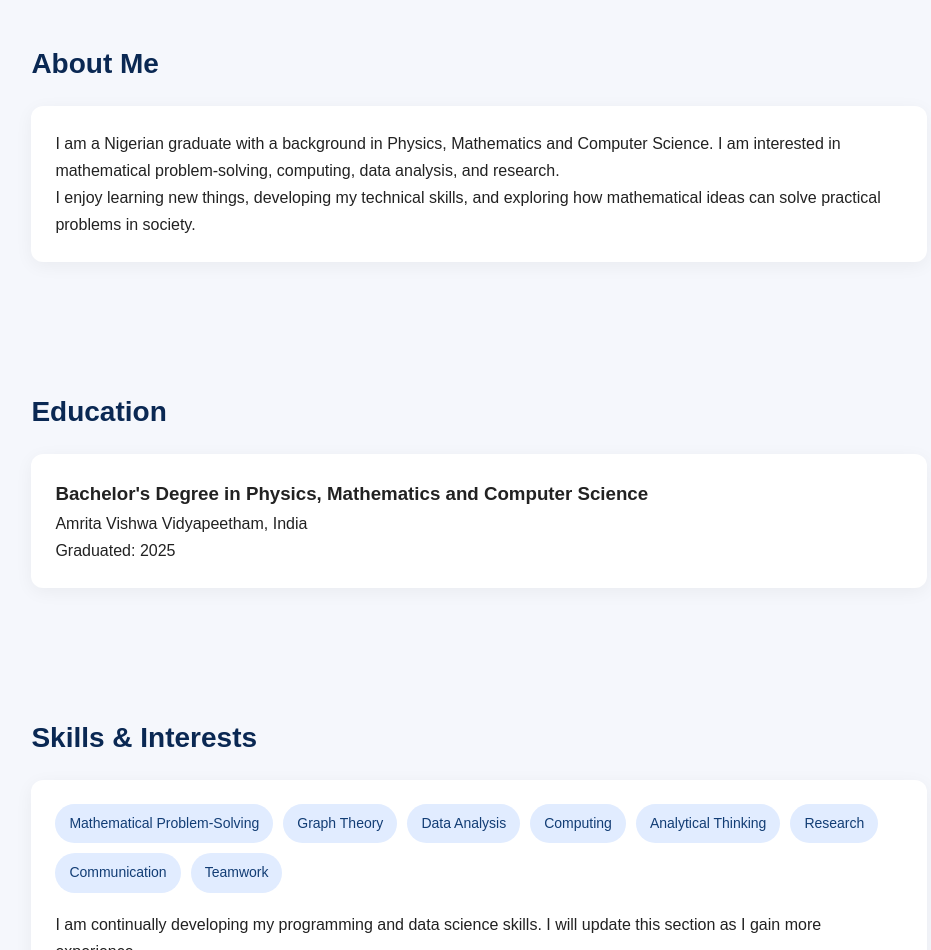
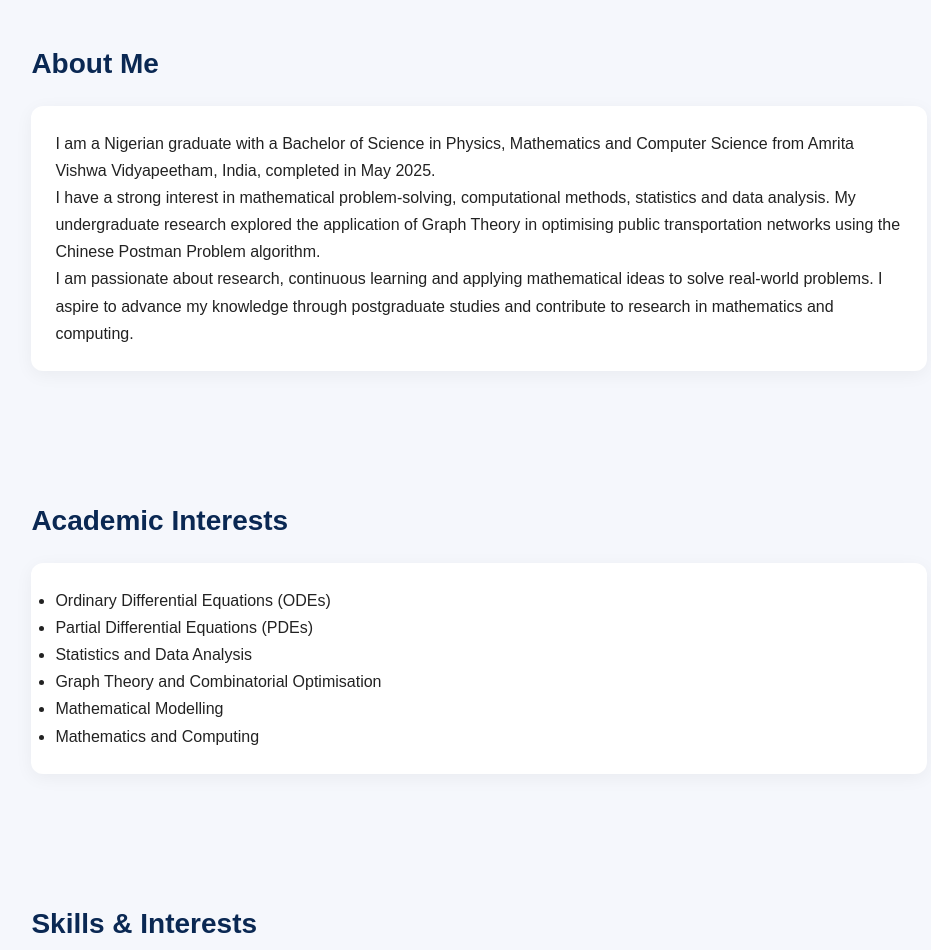
Before and after one commit to muhammadnuhu760/muhammad-nuhu-portfolio, a plain HTML site: page index.html in a window 1280 px wide. Shown: the part 720-1670 px from the top of the page, without its empty margins (161-1092 px from the left). Drawn offline with Linux system fonts and the light colour scheme.

Commit message:
Update index.html

```diff
--- a/index.html
+++ b/index.html
@@ -204,23 +204,36 @@
   <h2>About Me</h2>
   <div class="card">
     <p>
-        I am a Nigerian graduate with a background in Physics,
-        Mathematics and Computer Science. I am interested in
-        mathematical problem-solving, computing, data analysis,
-        and research.
+      I am a Nigerian graduate with a Bachelor of Science in
+      Physics, Mathematics and Computer Science from Amrita
+      Vishwa Vidyapeetham, India, completed in May 2025.
     </p>
     <p>
-        I enjoy learning new things, developing my technical skills,
-        and exploring how mathematical ideas can solve practical
-        problems in society.
+      I have a strong interest in mathematical problem-solving,
+      computational methods, statistics and data analysis.
+      My undergraduate research explored the application of
+      Graph Theory in optimising public transportation networks
+      using the Chinese Postman Problem algorithm.
+    </p>
+    <p>
+      I am passionate about research, continuous learning and
+      applying mathematical ideas to solve real-world problems.
+      I aspire to advance my knowledge through postgraduate
+      studies and contribute to research in mathematics and
+      computing.
     </p>
   </div>
-  </section>  <section id="education">
-    <h2>Education</h2>
+  </section>  <section id="interests">
+  <h2>Academic Interests</h2>
   <div class="card">
-      <h3>Bachelor's Degree in Physics, Mathematics and Computer Science</h3>
-      <p>Amrita Vishwa Vidyapeetham, India</p>
-      <p>Graduated: 2025</p>
+    <ul>
+      <li>Ordinary Differential Equations (ODEs)</li>
+      <li>Partial Differential Equations (PDEs)</li>
+      <li>Statistics and Data Analysis</li>
+      <li>Graph Theory and Combinatorial Optimisation</li>
+      <li>Mathematical Modelling</li>
+      <li>Mathematics and Computing</li>
+    </ul>
   </div>
 </section>  <section id="skills">
     <h2>Skills &amp; Interests</h2>
```
Lines whose indentation alone changed are shown as unchanged.
